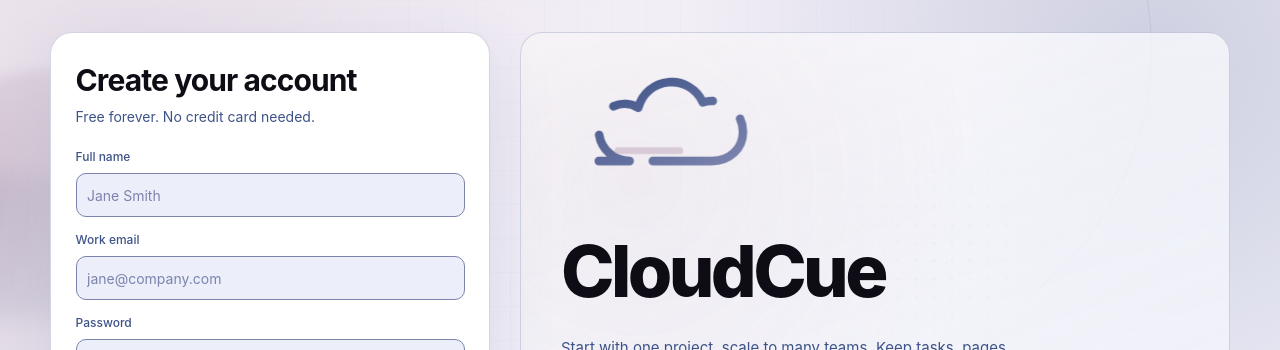
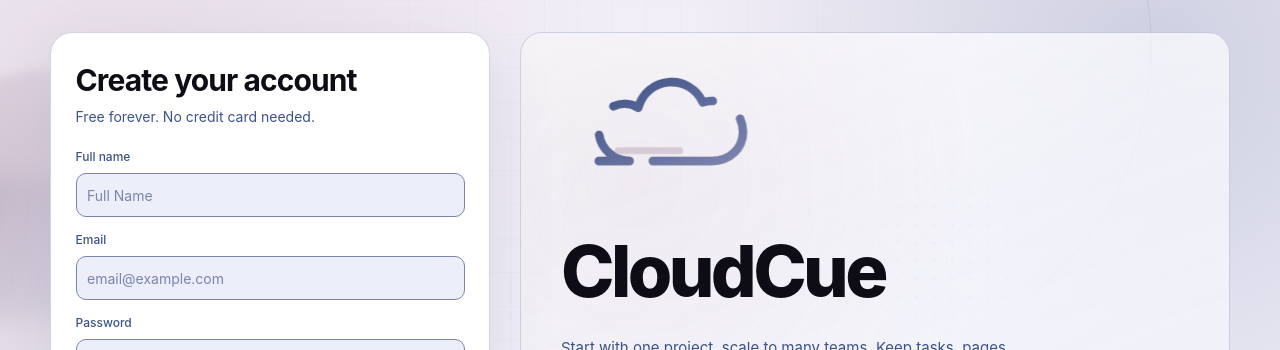
Before and after one commit to jordannealexie/cloudcue, a Next.js app in the folder frontend/: page /register in a window 1280 px wide. Shown: the top 350 px of the page. Built offline with nearby package versions, Linux system fonts and the light colour scheme; no server answers.

Commit message:
fix(auth): update placeholder text for email inputs in login and registration forms

```diff
--- a/frontend/src/app/(auth)/login/page.tsx
+++ b/frontend/src/app/(auth)/login/page.tsx
@@ -62,7 +62,7 @@ export default function LoginPage() {
           <p className="mb-6 text-[14px] text-[var(--text-secondary)]">Sign in to continue where you left off.</p>
 
           <form className="space-y-4" onSubmit={handleSubmit(submit)}>
-            <Input label="Email" type="email" placeholder="you@cloudcue.app" error={errors.email?.message} {...register("email")} />
+            <Input label="Email" type="email" placeholder="email@example.com" error={errors.email?.message} {...register("email")} />
             <Input label="Password" type="password" placeholder="********" error={errors.password?.message} {...register("password")} />
             <p className="text-right text-[12px] text-[var(--text-secondary)]">
               <Link href="/forgot-password" className="font-semibold text-[var(--accent)] hover:opacity-85">Forgot your password?</Link>
--- a/frontend/src/app/(auth)/register/page.tsx
+++ b/frontend/src/app/(auth)/register/page.tsx
@@ -69,8 +69,8 @@ export default function RegisterPage() {
           <p className="mb-6 text-[14px] text-[var(--text-secondary)]">Free forever. No credit card needed.</p>
 
           <form className="space-y-4" onSubmit={handleSubmit(submit)}>
-            <Input label="Full name" placeholder="Jane Smith" error={errors.name?.message} {...register("name")} />
-            <Input label="Work email" type="email" placeholder="jane@company.com" error={errors.email?.message} {...register("email")} />
+            <Input label="Full name" placeholder="Full Name" error={errors.name?.message} {...register("name")} />
+            <Input label="Email" type="email" placeholder="email@example.com" error={errors.email?.message} {...register("email")} />
             <Input label="Password" type="password" placeholder="Create a strong password" error={errors.password?.message} {...register("password")} />
             <Input label="Confirm Password" type="password" placeholder="********" error={errors.confirmPassword?.message} {...register("confirmPassword")} />
             {error ? <p className="text-[12px] text-[var(--blush)]">{error}</p> : null}
--- a/frontend/src/app/team/page.tsx
+++ b/frontend/src/app/team/page.tsx
@@ -277,7 +277,7 @@ export default function TeamPage() {
         <div className="space-y-4">
           <Input
             label="Email addresses"
-            placeholder="jane@company.com, james@company.com"
+            placeholder="email@example.com, email@example.com"
             value={inviteValue}
             onChange={(event) => setInviteValue(event.target.value)}
           />
--- a/frontend/src/components/layout/Sidebar.tsx
+++ b/frontend/src/components/layout/Sidebar.tsx
@@ -269,7 +269,7 @@ export default function Sidebar() {
           <Avatar name={user?.name ?? "CloudCue User"} src={user?.avatarUrl} size="sm" />
           <div>
             <p className="text-[12px] font-semibold">{user?.name ?? "CloudCue User"}</p>
-            <p className="text-[11px] text-[var(--text-secondary)]">{user?.email ?? "you@cloudcue.app"}</p>
+            <p className="text-[11px] text-[var(--text-secondary)]">{user?.email ?? "email@example.com"}</p>
           </div>
         </div>
       </div>
```
